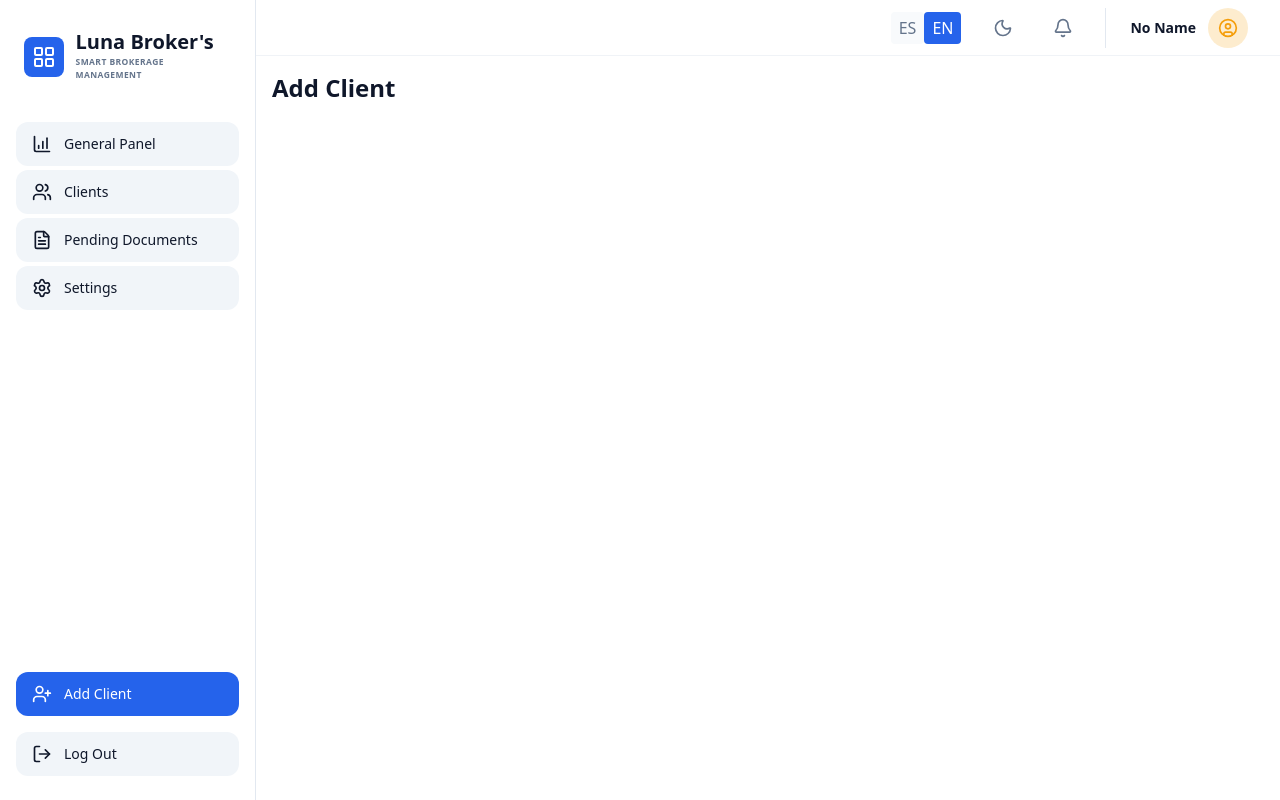
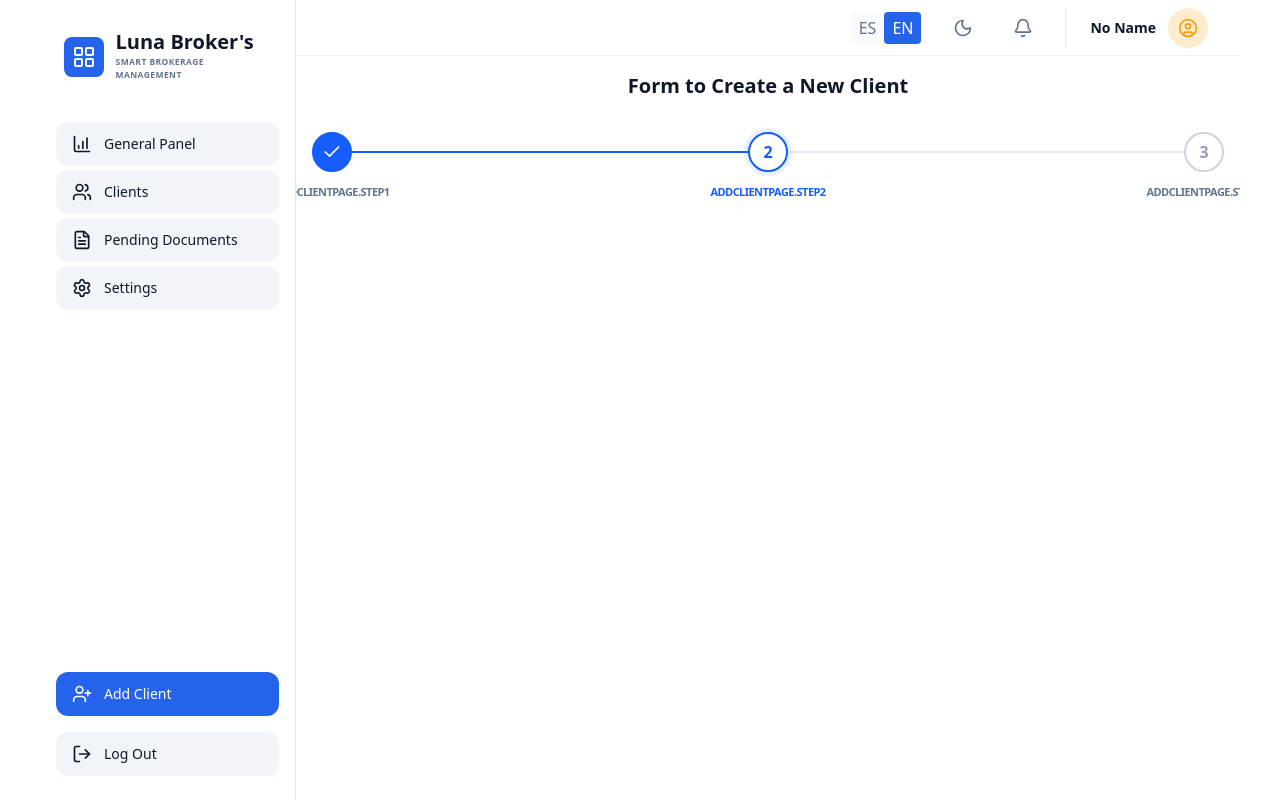
Before and after one commit to Edjhernandez/broker-crm-usa, a Next.js app: page /en/addClient in a window 1280 px wide. Built offline with nearby package versions, Linux system fonts and the light colour scheme; no server answers.

Commit message:
feat: add client stepper component and update add client page layout

```diff
--- a/messages/en.json
+++ b/messages/en.json
@@ -34,5 +34,8 @@
         "yes": "Yes",
         "no": "No",
         "confirmationMessage": "Are you sure you want to log out?"
+    },
+    "addClientPage": {
+        "title": "Form to Create a New Client"
     }
 }
--- a/messages/es.json
+++ b/messages/es.json
@@ -34,5 +34,8 @@
         "yes": "Sí",
         "no": "No",
         "confirmationMessage": "¿Está seguro de que desea cerrar sesión?"
+    },
+    "addClientPage": {
+        "title": "Formulario para Crear un Nuevo Cliente"
     }
 }
--- a/src/app/[locale]/(dashboard)/addClient/page.tsx
+++ b/src/app/[locale]/(dashboard)/addClient/page.tsx
@@ -1,8 +1,23 @@
+"use client";
+
+import StepIndicator from "@/components/form/StepIndicator";
+import { useTranslations } from "next-intl";
+
 export default function AddClientPage() {
+  const t = useTranslations("addClientPage");
+
   return (
-    <div>
-      <h1 className="text-2xl font-bold mb-4">Add Client</h1>
+    <div className="flex flex-col justify-center items-center">
+      <h1 className="text-xl font-semibold mb-4 text-foreground">
+        {t("title")}
+      </h1>
       {/* Add your form or content for adding a client here */}
+      <div className="w-full">
+        <StepIndicator
+          steps={[t("step1"), t("step2"), t("step3")]}
+          currentStep={2}
+        />
+      </div>
     </div>
   );
 }
--- a/src/app/[locale]/(dashboard)/layout.tsx
+++ b/src/app/[locale]/(dashboard)/layout.tsx
@@ -7,7 +7,7 @@ export default function DashboardLayout({
   children: React.ReactNode;
 }) {
   return (
-    <div className="flex h-screen w-full overflow-hidden bg-background">
+    <div className="flex h-screen w-full overflow-hidden bg-background max-w-300 mx-auto">
       <DashboardSideBar />
       <div className="flex-1 flex flex-col min-w-0">
         <Header />
--- /dev/null
+++ b/src/components/form/StepIndicator.tsx
@@ -0,0 +1,64 @@
+import { Check } from "lucide-react";
+
+interface StepIndicatorProps {
+  currentStep: number;
+  steps: string[];
+}
+
+export default function StepIndicator({
+  currentStep,
+  steps,
+}: StepIndicatorProps) {
+  return (
+    <div className="w-full py-4 mb-8">
+      <div className="flex items-center justify-between relative">
+        {/* last line */}
+        <div className="absolute top-1/2 left-0 w-full h-0.5 bg-slate-200 -translate-y-1/2 z-0" />
+
+        {/* active progress line */}
+        <div
+          className="absolute top-1/2 left-0 h-0.5 bg-blue-600 -translate-y-1/2 transition-all duration-500 z-0"
+          style={{
+            width: `${((currentStep - 1) / (steps.length - 1)) * 100}%`,
+          }}
+        />
+
+        {steps.map((step, index) => {
+          const stepNumber = index + 1;
+          const isCompleted = currentStep > stepNumber;
+          const isActive = currentStep === stepNumber;
+
+          return (
+            <div
+              key={step}
+              className="relative z-10 flex flex-col items-center gap-2"
+            >
+              <div
+                className={`w-10 h-10 rounded-full flex items-center justify-center border-2 transition-all duration-300 ${
+                  isCompleted
+                    ? "bg-blue-600 border-blue-600 text-white"
+                    : isActive
+                      ? "bg-white border-blue-600 text-blue-600 shadow-[0_0_0_4px_rgba(37,99,235,0.1)]"
+                      : "bg-white border-slate-300 text-slate-400"
+                }`}
+              >
+                {isCompleted ? (
+                  <Check size={20} />
+                ) : (
+                  <span className="font-semibold">{stepNumber}</span>
+                )}
+              </div>
+              <span
+                className={`text-[11px] font-bold uppercase tracking-tighter absolute -bottom-7 whitespace-nowrap ${
+                  isActive ? "text-blue-600" : "text-slate-500"
+                }`}
+              >
+                {step}
+              </span>
+            </div>
+          );
+        })}
+      </div>
+    </div>
+  );
+}
```
